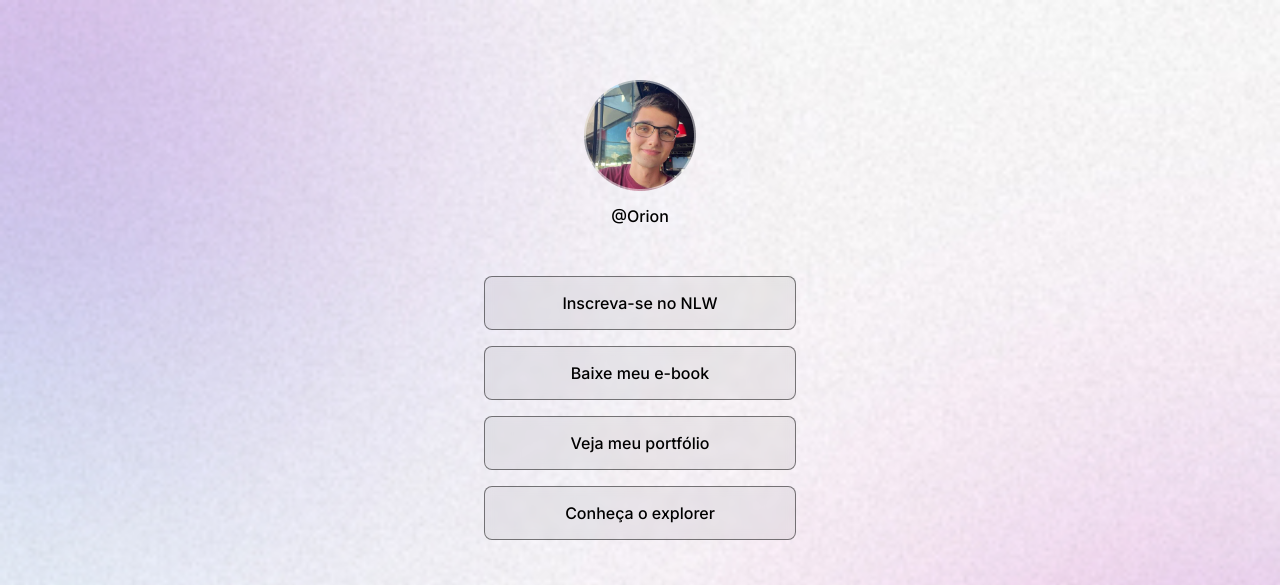
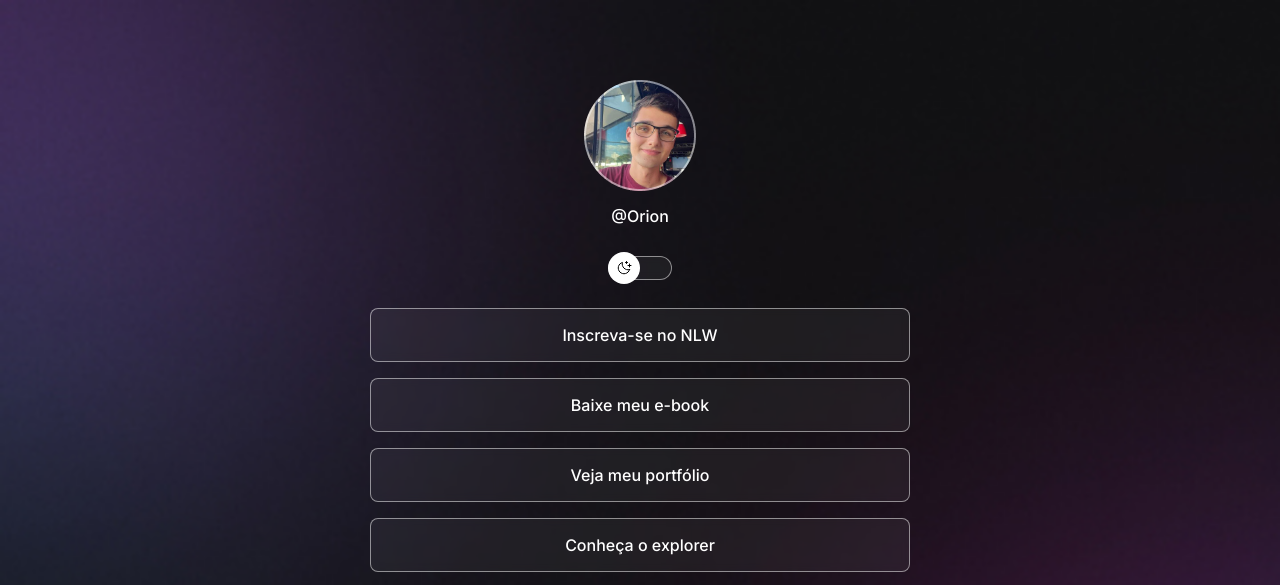
Before and after one commit to Otavio-CB/devLinks, a plain HTML site: page index.html in a window 1280 px wide. Shown: the top 585 px of the page. Drawn offline with nearby package versions, Linux system fonts and the light colour scheme.

Commit message:
💄 Add light mode

```diff
--- a/index.html
+++ b/index.html
@@ -1,5 +1,5 @@
 <!DOCTYPE html>
-<html lang="pt-br" class="light">
+<html lang="pt-br" class="">
   <head>
     <link rel="preconnect" href="https://fonts.googleapis.com" />
     <link rel="preconnect" href="https://fonts.gstatic.com" crossorigin />
@@ -18,6 +18,14 @@
         <img src="./assets/profile_image.png" alt="Foto de Otavio Calderan" />
         <p>@Orion</p>
       </div>
+    <div id="switch">
+      <button>
+          <img src="" alt="">
+      </button>
+      <span>
+
+      </span>
+    </div>
       <ul>
         <li>
           <a href="#">Inscreva-se no NLW</a>
@@ -39,17 +47,8 @@
         <a href="https://www.linkedin.com/in/otavio-calderan-578b48239/" target="_blank">
           <ion-icon name="logo-linkedin"></ion-icon>
         </a>
-      </div>
-      <div id="switch">
-        <button>
-            <img src="" alt="">
-        </button>
-        <span>
-
-        </span>
-      </div>
     </div>
-
+</div>
     <script
       type="module"
       src="https://unpkg.com/ionicons@7.1.0/dist/ionicons/ionicons.esm.js"
--- a/styles.css
+++ b/styles.css
@@ -11,6 +11,7 @@
     --surface-color: rgba(255, 255, 255, 0.05);
     --surface-color-hover: rgba(0, 0, 0, 0.02);
     --highlight-color: rgba(255, 255, 255, 0.1);
+    --switch-bg-url: url(./assets/MoonStars.svg);
 }
 
 .light {
@@ -20,13 +21,12 @@
     --surface-color: rgba(0, 0, 0, 0.05);
     --surface-color-hover: rgba(0, 0, 0, 0.02);
     --highlight-color: rgba(0, 0, 0, 0.1);
+    --switch-bg-url: url(./assets/Sun.svg);
 }
 
 body {
-    background-image: var(--bg-url);
-    background-repeat: no-repeat;
-    background-position: top center;
-    background-size: cover;
+    background: var(--bg-url) no-repeat top center/cover;
+    height: 100vh;
 }
 
 body * {
@@ -35,9 +35,10 @@ body * {
 }
 
 #container {
-    width:360px;
+    width: 100%;
+    max-width: 588px;
     margin: 56px auto 0px;
-    padding: 0 24px ;
+    padding: 0 24px;
 }
 
 #profile {
@@ -55,6 +56,41 @@ body * {
     margin-top: 8px;
 }
 
+#switch {
+    width: 64px;
+    position: relative;
+    margin: 4px auto;
+}
+
+#switch button {
+    width: 32px;
+    height: 32px;
+    background: white var(--switch-bg-url) no-repeat center;
+    border: 0;
+    border-radius: 50%;
+    position: absolute;
+    z-index: 1;
+    transform: translateY(-50%);
+    top: 50%;
+    left: 0;
+}
+
+.light #switch button {
+    right: 0;
+    left: initial;
+}
+
+#switch span {
+    display: block;
+    width: 64px;
+    height: 24px;
+    background: var(--surface-color);
+    border: 1px solid var(--stroke-color);
+    backdrop-filter: blur(4px);
+    -webkit-backdrop-filter: blur(4px);
+    border-radius: 9999px;
+}
+
 ul {
     list-style: none;
     display: flex;
@@ -64,7 +100,6 @@ ul {
 }
 
 ul li a {
-    border: 1px solid red;
     display: flex;
     align-items: center;
     justify-content: center;
@@ -87,7 +122,6 @@ ul li a:hover {
 #social-links {
     display: flex;
     justify-content: center;
-    gap: 32px;
     padding: 24px 0;
     font-size: 24px;
 }
```
